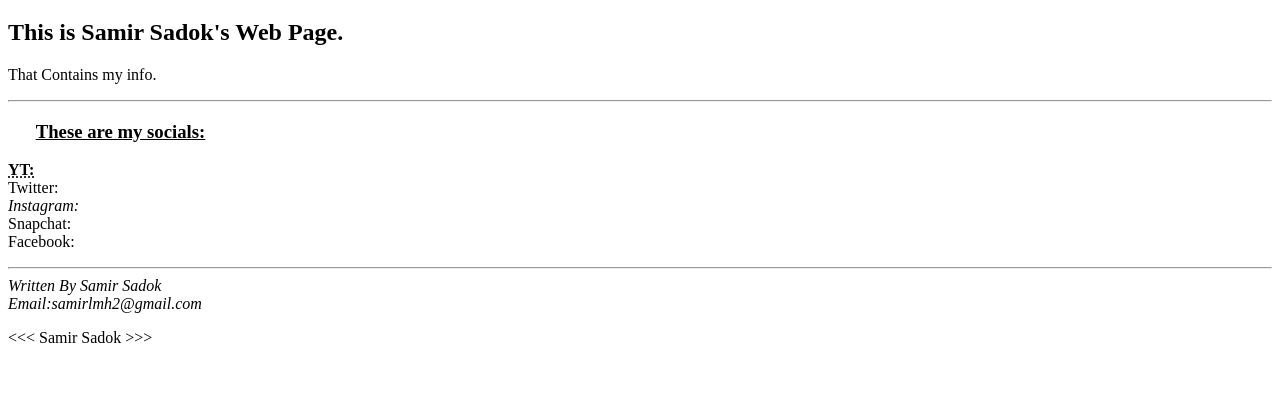
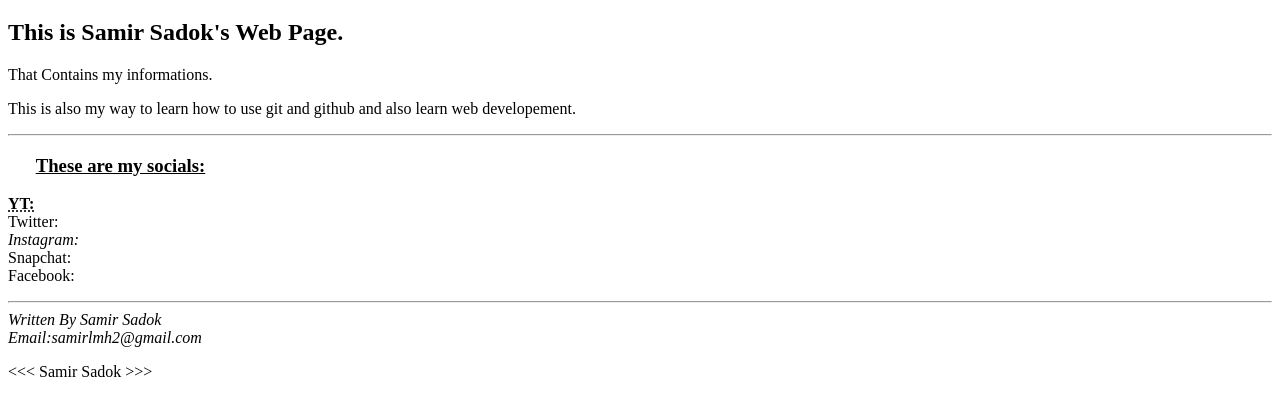
Before and after one commit to SadokAbdelhak/learning-web-dev, a plain HTML site: page Learning HTML/index.html in a window 1280 px wide. Shown: the part 61-476 px from the top of the page. Drawn offline with Linux system fonts and the light colour scheme.

Commit message:
Additional message

```diff
--- a/Learning HTML/index.html
+++ b/Learning HTML/index.html
@@ -17,7 +17,8 @@
         <!--h1 is the biggest form of text you can write (it stands for heading)-->
  <h1>Hello World !</h1>
  <h2>This is Samir Sadok's Web Page.</h2>
- <p>That Contains my info.</p>
+ <p>That Contains my informations.</p>
+ <p>This is also my way to learn how to use git and github and also learn web developement.</p>
  <hr>
  <h3>&nbsp;&nbsp;&nbsp;&nbsp;&nbsp; <ins>These are my socials:</ins></h3> <!--This is an entety to leave an empty space, enteties also include &lt; and &gt;-->
  <p><strong><abbr title="Youtube">YT:</abbr></strong>
```
